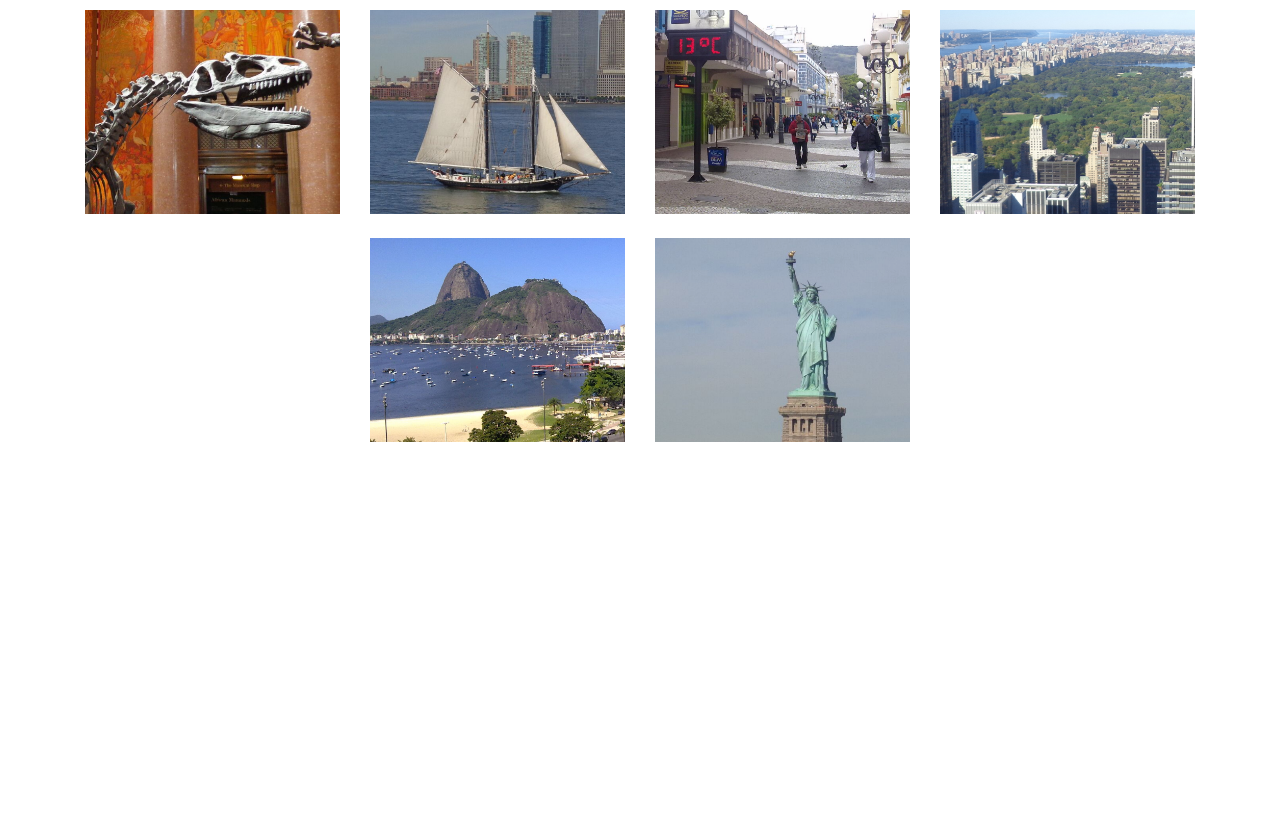
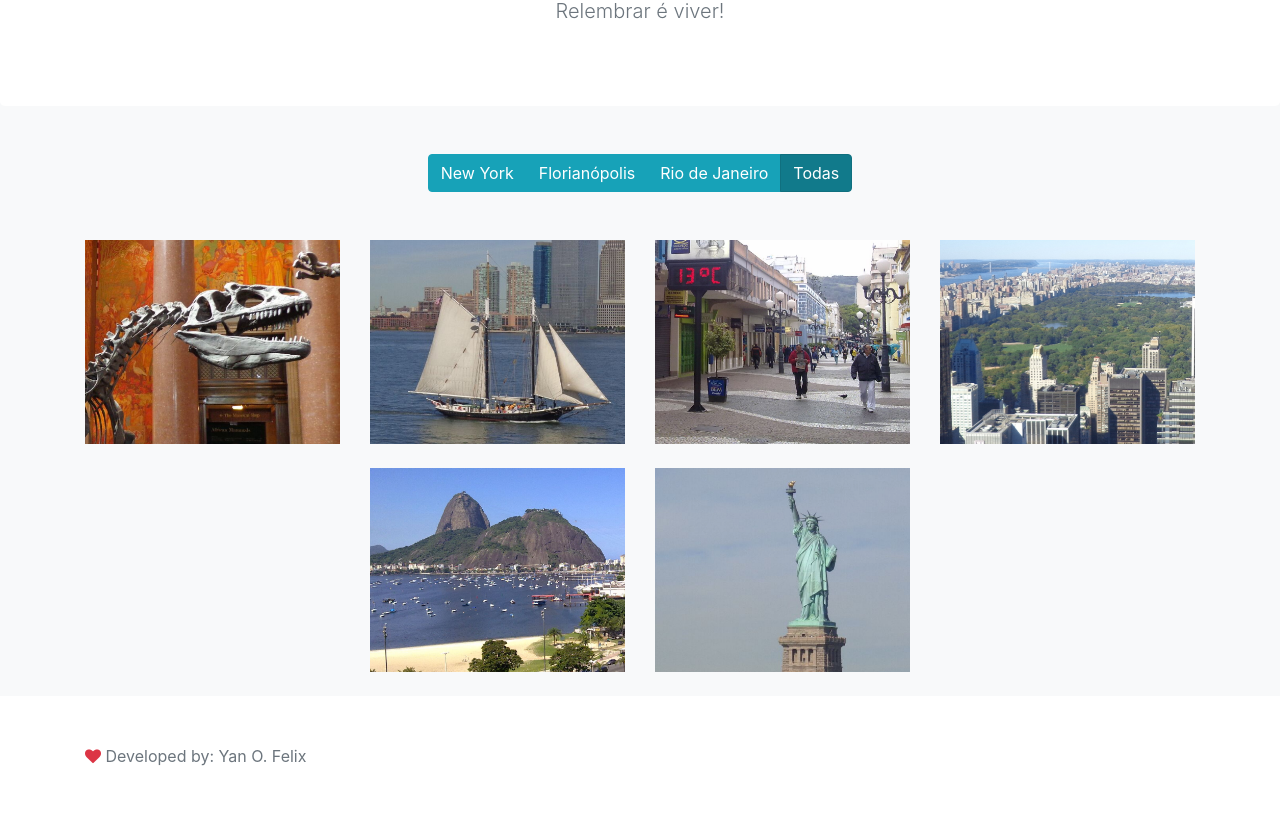
Before and after one commit to yanofelix/photoGalery, a website built with webpack: page src/index.html in a window 1280 px wide. Shown: the part 180-996 px from the top of the page. Before the commit the page ends 800 px from the top, so only its background shows below. Built offline with nearby package versions, Linux system fonts and the light colour scheme; files whose address does not match are found by name.

Commit message:
footer ready

```diff
--- a/src/index.html
+++ b/src/index.html
@@ -12,34 +12,8 @@
 <body>
 
     <header wm-include="/pages/template/header.html"></header>
-
-<div class="container mt-5">
-    <!--city buttons-->
-    <div class="row justify-content-center pb-5">
-        <div wm-city-buttons=""></div>
-    </div>
-    <div class="row d-flex justify-content-center">
-        <div class="col-12 col-md-6 col-lg-3">
-            <img src="/imgs/ny1.png" class="img-fluid mb-4" wm-city="New York">
-        </div>
-        <div class="col-12 col-md-6 col-lg-3">
-            <img src="/imgs/ny2.png" class="img-fluid mb-4" wm-city="New York">
-        </div>
-        <div class="col-12 col-md-6 col-lg-3">
-            <img src="/imgs/floripa1.png" class="img-fluid mb-4" wm-city="Florianópolis">
-        </div>
-        <div class="col-12 col-md-6 col-lg-3">
-            <img src="/imgs/ny3.png" class="img-fluid mb-4" wm-city="New York">
-        </div>
-        <div class="col-12 col-md-6 col-lg-3">
-            <img src="/imgs/rj1.png" class="img-fluid mb-4" wm-city="Rio de Janeiro">
-        </div>
-        <div class="col-12 col-md-6 col-lg-3">
-            <img src="/imgs/ny4.png" class="img-fluid mb-4" wm-city="New York">
-        </div>
-    </div>
-</div>
-
+    <main class="bg-light" wm-include="/pages/galery/galery.html"></main>
+    <footer class="footer" wm-include="/pages/template/footer.html"></footer>
     <script src="app.js"></script>
 </body>
 
--- /dev/null
+++ b/src/pages/template/footer.html
@@ -0,0 +1,6 @@
+<div class="container">
+    <span class="text-muted">
+        <i class="fa fa-heart text-danger"></i>
+        Developed by: Yan O. Felix
+    </span>
+</div>
--- a/src/scss/custom.scss
+++ b/src/scss/custom.scss
@@ -6,3 +6,8 @@
 .jumbotron .jumbotron-heading {
     font-weight: 300;
 }
+
+footer{
+    padding-top: 3rem;
+    padding-bottom: 3rem;
+}
```
